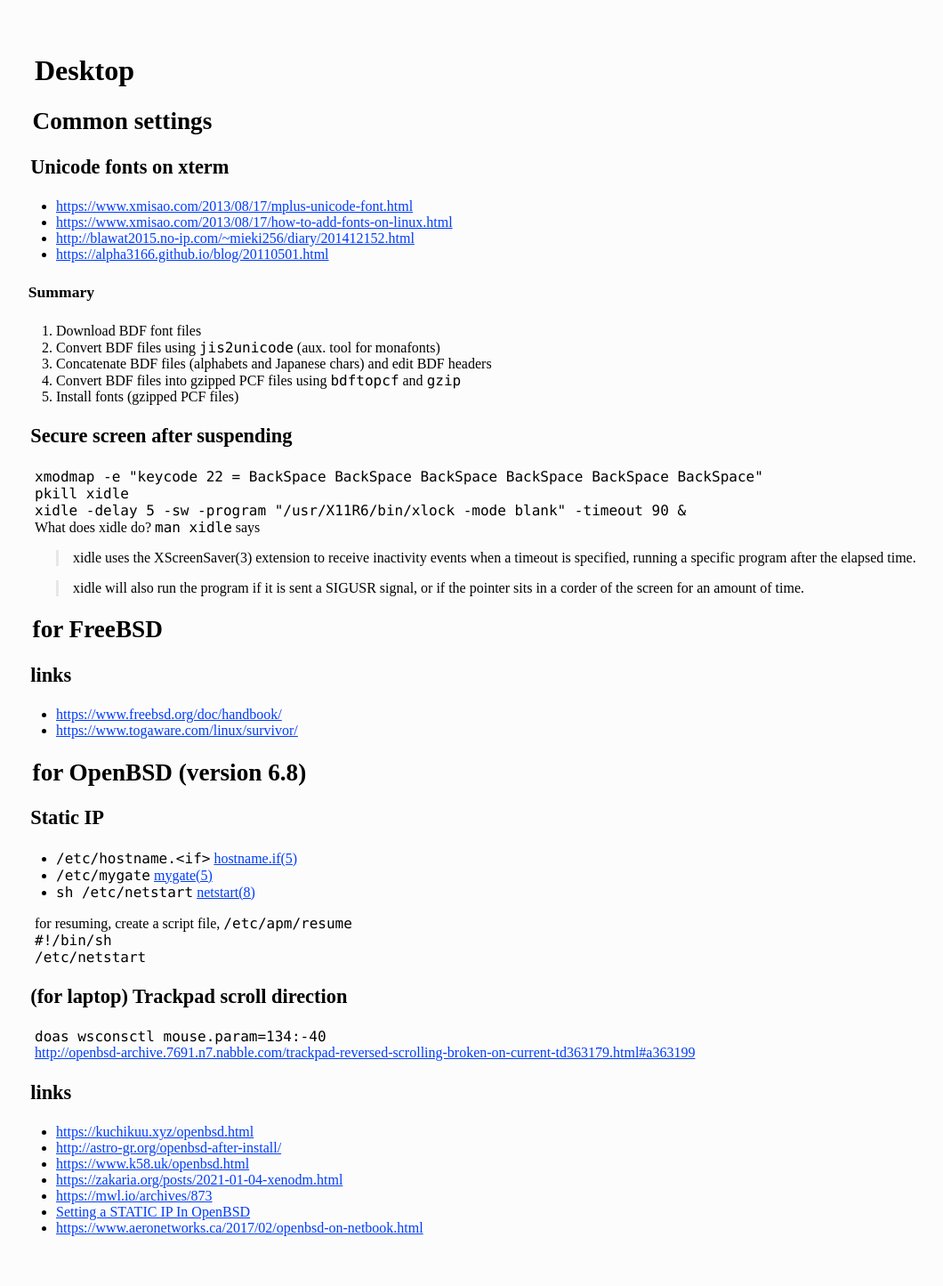
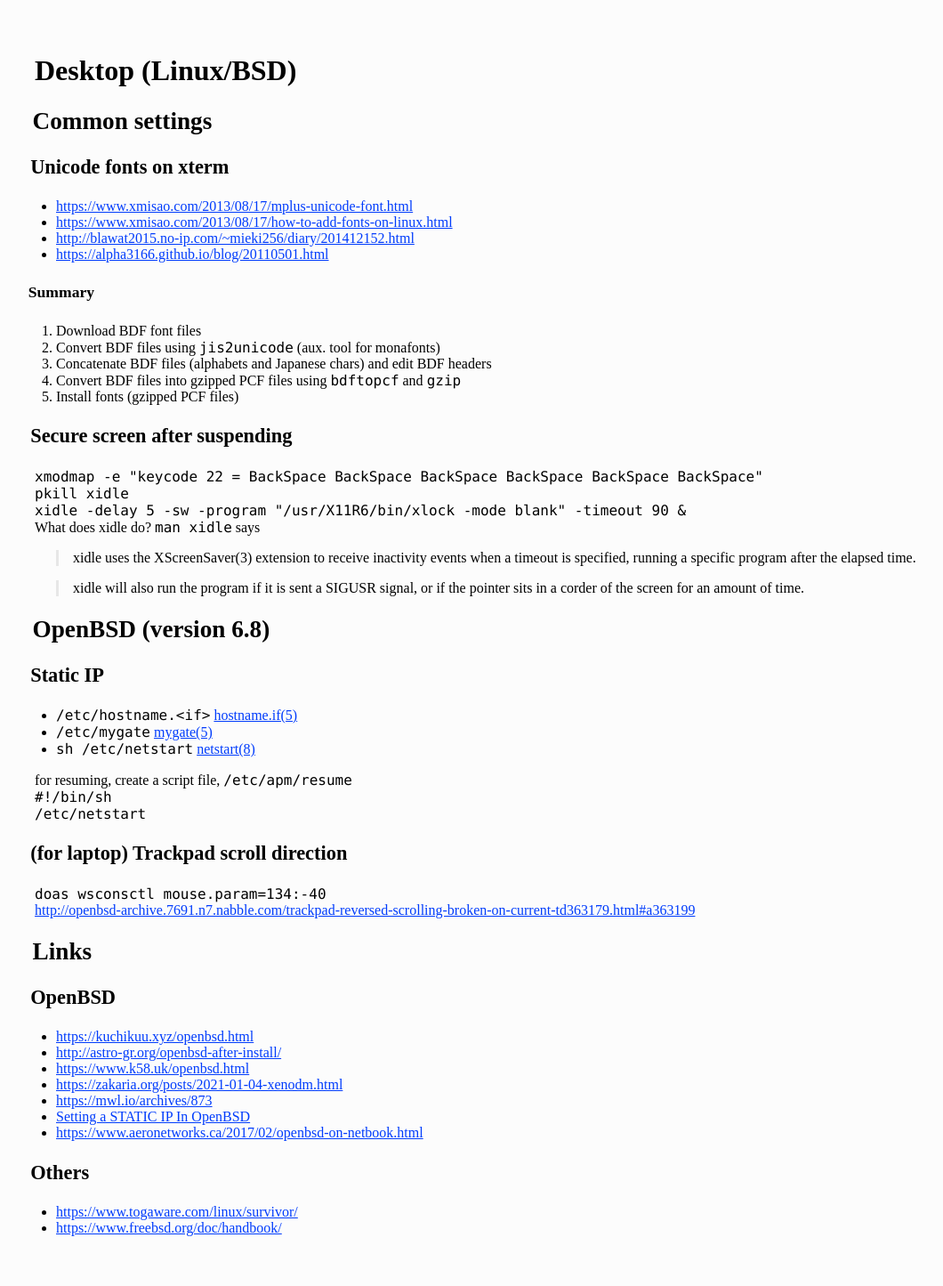
Before and after one commit to f6o/f6o.github.io, a Jekyll site: the page built from desktop.md, in a window 1280 px wide. Shown: the whole page at 89% size, without its empty margins (17-1077 px from the left). Built offline with Jekyll 4.4.1, drawn with Linux system fonts in a browser that asks for light colours; our own code applies the rules of GitHub Pages for plain Markdown files.

Commit message:
up OpenBSD paragraph

```diff
--- a/desktop.md
+++ b/desktop.md
@@ -3,7 +3,7 @@ title: Desktop
 tags: [software, page]
 ---
 
-# Desktop
+# Desktop (Linux/BSD)
 
 ## Common settings
 
@@ -39,14 +39,7 @@ What does xidle do? `man xidle` says
 > xidle will also run the program if it is sent a SIGUSR signal, or
 > if the pointer sits in a corder of the screen for an amount of time.
 
-## for FreeBSD
-
-### links
-
-* [https://www.freebsd.org/doc/handbook/](https://www.freebsd.org/doc/handbook/)
-* [https://www.togaware.com/linux/survivor/](https://www.togaware.com/linux/survivor/)
-
-## for OpenBSD (version 6.8)
+## OpenBSD (version 6.8)
 
 ### Static IP
 
@@ -69,7 +62,9 @@ doas wsconsctl mouse.param=134:-40
 
 [http://openbsd-archive.7691.n7.nabble.com/trackpad-reversed-scrolling-broken-on-current-td363179.html#a363199](http://openbsd-archive.7691.n7.nabble.com/trackpad-reversed-scrolling-broken-on-current-td363179.html#a363199)
 
-### links
+## Links
+
+### OpenBSD
 
 * [https://kuchikuu.xyz/openbsd.html](https://kuchikuu.xyz/openbsd.html)
 * [http://astro-gr.org/openbsd-after-install/](http://astro-gr.org/openbsd-after-install/)
@@ -78,3 +73,8 @@ doas wsconsctl mouse.param=134:-40
 * [https://mwl.io/archives/873](https://mwl.io/archives/873)
 * [Setting a STATIC IP In OpenBSD](https://brainsnapped.com/2020/10/01/setting-a-static-ip-in-openbsd/)
 * <https://www.aeronetworks.ca/2017/02/openbsd-on-netbook.html>
+
+### Others
+
+* [https://www.togaware.com/linux/survivor/](https://www.togaware.com/linux/survivor/)
+* [https://www.freebsd.org/doc/handbook/](https://www.freebsd.org/doc/handbook/)
```
